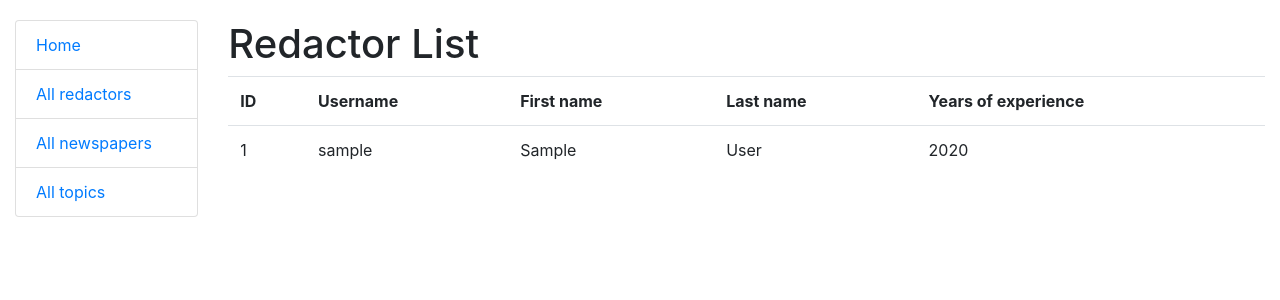
After one commit to EugeneDolinskiy/news-agency, a Django app: page /redactors/ in a window 1280 px wide. The commit adds this page. Shown: the top 300 px of the page. Run offline with Django 5.2, Linux system fonts and the light colour scheme; tables that the repository leaves empty hold one stand-in row (values such as "Sample post"); some libraries are stand-ins or nearby versions.

Commit message:
add redactor_list.html to templates

```diff
--- a/templates/includes/sidebar.html
+++ b/templates/includes/sidebar.html
@@ -1,6 +1,6 @@
 <ul class="sidebar-nav list-group">
   <li class="list-group-item"><a href="{% url 'news_management:index' %}">Home</a></li>
-  <li class="list-group-item"><a href="">All redactors</a></li>
+  <li class="list-group-item"><a href="{% url 'news_management:redactor-list' %}">All redactors</a></li>
   <li class="list-group-item"><a href="{% url 'news_management:newspaper-list' %}">All newspapers</a></li>
   <li class="list-group-item"><a href="{% url 'news_management:topic-list' %}">All topics</a></li>
 </ul>
--- /dev/null
+++ b/templates/news_management/redactor_list.html
@@ -0,0 +1,30 @@
+{% extends "base.html" %}
+{% load crispy_forms_filters %}
+
+{% block content %}
+  <h1>
+    Redactor List
+  </h1>
+  {% if redactor_list %}
+    <table class="table">
+      <tr>
+        <th>ID</th>
+        <th>Username</th>
+        <th>First name</th>
+        <th>Last name</th>
+        <th>Years of experience</th>
+      </tr>
+      {% for redactor in redactor_list %}
+        <tr>
+          <td>{{ redactor.id }}</td>
+          <td>{{ redactor.username }}</td>
+          <td>{{ redactor.first_name }}</td>
+          <td>{{ redactor.last_name }}</td>
+          <td>{{ redactor.years_of_experience }}</td>
+        </tr>
+      {% endfor %}
+    </table>
+  {% else %}
+    <p>There are no redactors in the agency.</p>
+  {% endif %}
+{% endblock %}
```
